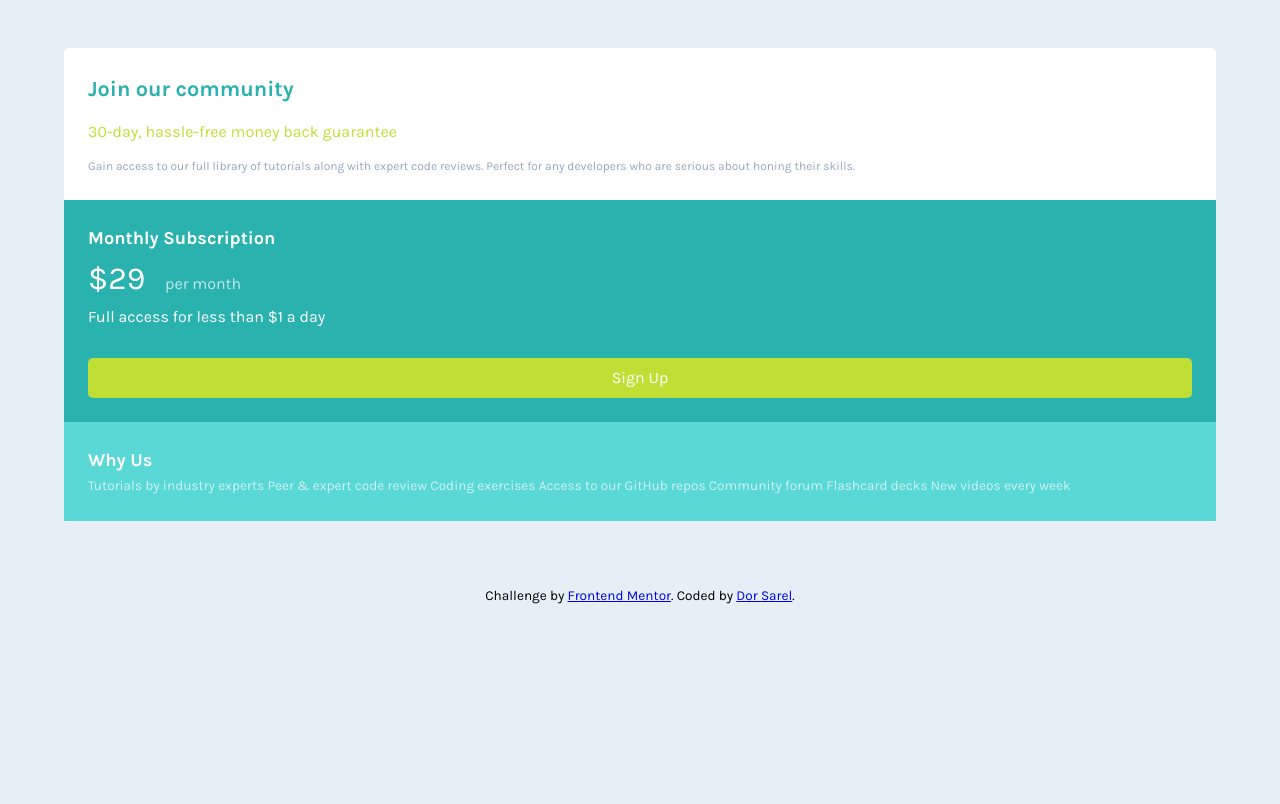
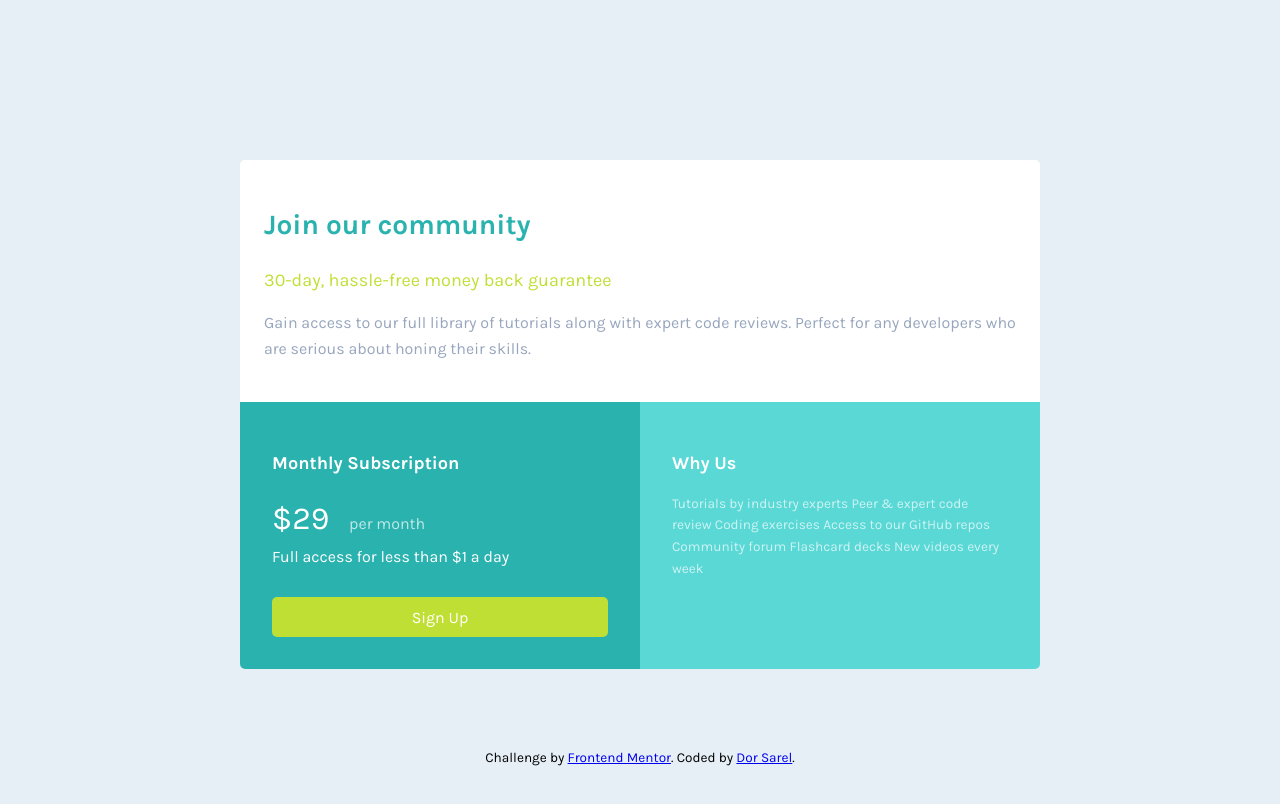
Before and after one commit to DorSarel/Single-price-grid-component, a plain HTML site: page index.html in a window 1280 px wide. Drawn offline with Linux system fonts and the light colour scheme.

Commit message:
Add media query for large screens

```diff
--- a/style.css
+++ b/style.css
@@ -1,4 +1,4 @@
-* {
+40* {
   margin: 0;
   padding: 0;
 }
@@ -27,8 +27,10 @@ body {
 .container {
   background-color: #fff;
   border-radius: 5px;
-  max-width: 90%;
+  max-width: 50rem;
+  width: 90%;
   margin: 3rem auto;
+  overflow: hidden;
 }
 
 .footer {
@@ -104,6 +106,8 @@ body {
 }
 
 .subscription__price {
+  margin-top: 0;
+  margin-bottom: 0;
   color: rgba(255, 255, 255, 0.7);
 }
 
@@ -114,6 +118,7 @@ body {
 }
 
 .subscription__text {
+  margin-top: 0;
   margin-bottom: 1rem;
 }
 
@@ -126,3 +131,30 @@ body {
   font-size: 0.85rem;
   color: rgba(255, 255, 255, 0.7);
 }
+
+@media only screen and (min-width: 48rem) {
+  .container {
+    margin-top: 10rem;
+  }
+
+  .header__title {
+    font-size: 1.75rem;
+  }
+
+  .header__subtitle {
+    font-size: 1.125rem;
+  }
+
+  .header__text {
+    font-size: 1rem;
+  }
+
+  .main {
+    display: flex;
+  }
+
+  .main > * {
+    width: 50%;
+    padding: 2rem;
+  }
+}
```
